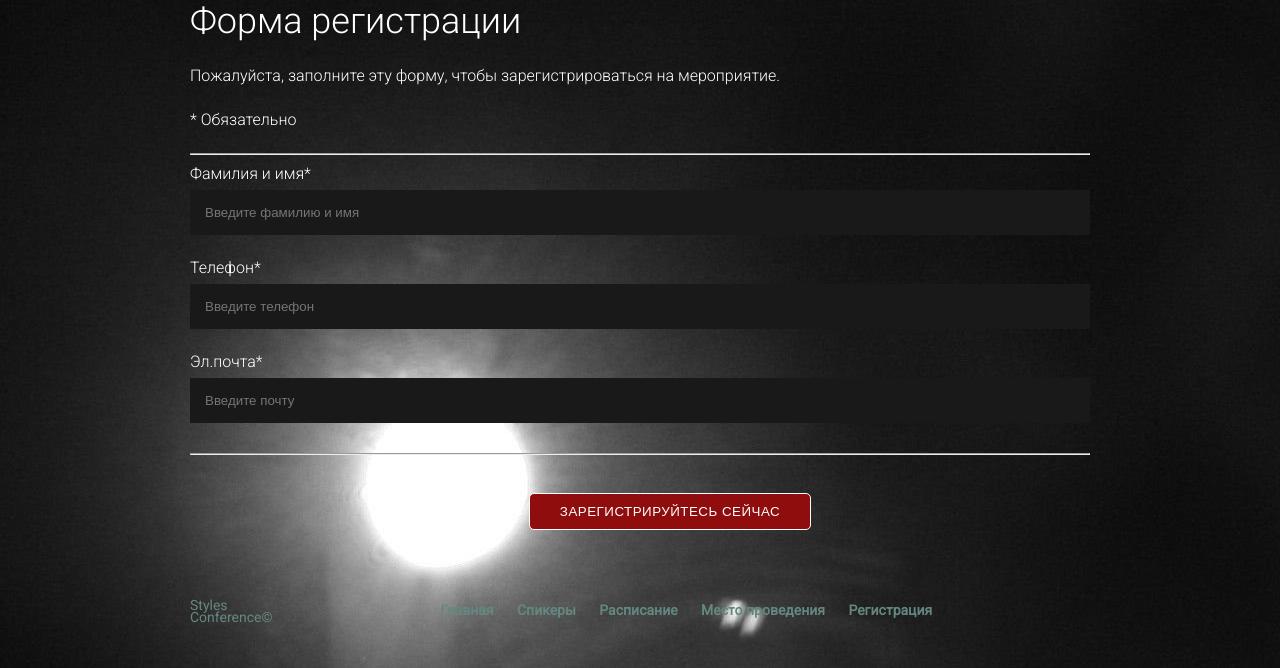
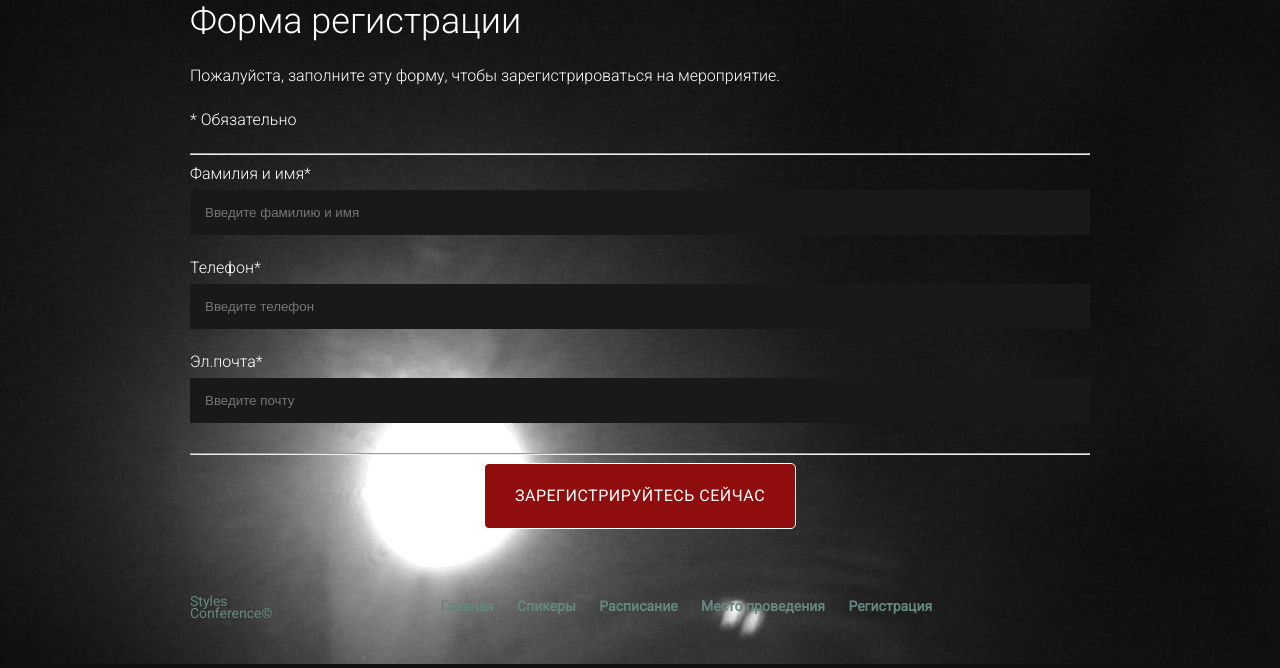
Before and after one commit to danzillo/dreamTeam, a PHP site: page /register in a window 1280 px wide. Shown: the part 247-915 px from the top of the page. Run offline with PHP 8.4, Linux system fonts and the light colour scheme.

Commit message:
кнопочка gotovaya

```diff
--- a/application/views/register_template_view.php
+++ b/application/views/register_template_view.php
@@ -67,7 +67,9 @@ family=Roboto:400,300,100&subset=cyrillic,latin">
     </div>
     <br class="clearfix"/>
 </div>
-
+<!--<section class="hero container js3 _anim-items animnh">
+    <a class="btn btn-alt" type="submit"">Зарегистрируйтесь сейчас</a>
+</section>-->
 
 <footer class="primary-footer container group">
     <small class="logosm">Styles<br>Conference&copy;</small>
--- a/application/views/register_view.php
+++ b/application/views/register_view.php
@@ -1,3 +1,4 @@
+
 <section class="register1">
     <style>
         * {
@@ -36,12 +37,80 @@
             width: 100%;
             opacity: 0.9;
             border-radius: 10px
+
+        }
+
+        .registerButton{
+            margin: 0;
+            padding: 0;
+            border: 0;
+            font: inherit;
+            vertical-align: baseline;
+            scroll-behavior: smooth;
+            border-bottom: 1px solid #dfe2e5;
+            text-decoration: none;
+            font-weight: bold;
+            text-decoration: none;
+            margin: 0 auto;
+        }
+        .btn {
+
+            border-radius: 5px;
+            color: #fff;
+            cursor: pointer;
+            display: inline-block;
+            font-weight: 400;
+            letter-spacing: .5px;
+            margin: 0;
+            text-transform: uppercase;
+            background: rgb(143, 13, 13);
+            margin-top: 30px;
+            margin: 0 auto;
+        }
+
+        .btn-alt {
+            border: 1px solid #fff;
+            padding: 10px 30px;
+            margin: 0 auto;
+        }
+
+        .btn-alt:hover {
+            background: rgb(78, 6, 6);
+            color: #fff;
+            margin: 0 auto;
         }
 
         .registerbtn:hover {
             opacity: 1;
         }
+        .registerButton{
+            margin: 0;
+            padding: 0;
+            border: 0;
+            font: inherit;
+            vertical-align: baseline;
+            scroll-behavior: smooth;
+            border-bottom: 1px solid #dfe2e5;
+            text-decoration: none;
+            font-weight: bold;
+            text-decoration: none;
+            margin: 0 auto;
+        }
+        .knopka{
+            background: transparent;
+            border: none !important;
+            margin: 0;
+            padding: 0;
+            border: 0;
+            font: inherit;
+            vertical-align: baseline;
+            scroll-behavior: smooth;
 
+            text-decoration: none;
+
+            text-decoration: none;
+            margin: 0 auto;
+        }
     </style>
 
     <body>
@@ -62,14 +131,16 @@
             <label for="mail"><b style="color:white ">Эл.почта*</b></label>
             <input type="text" placeholder="Введите почту" name="mail" required>
             <hr>
-            <section class="hero container js3 _anim-items animnh">
-                <button class="btn btn-alt a" type="submit"">Зарегистрируйтесь сейчас</button>
-            </section>
+
             <!--<button type="submit" class="registerbtn">Зарегистрировать</button>-->
         </div>
 
         <div class="container signin">
+
         </div>
+        <section class="hero container js3 _anim-items animnh">
+            <a class="btn btn-alt " ><button class="btn btn-alt knopka">Зарегистрируйтесь сейчас</button></a>
+        </section>
     </form>
 
     </body>
--- a/assets/stylesheets/main.css
+++ b/assets/stylesheets/main.css
@@ -668,12 +668,3 @@ p a {
 .text{
     font-size: 15px;
 }
-
-.registerButton{
-    margin: 0;
-    padding: 0;
-    border: 0;
-    font: inherit;
-    vertical-align: baseline;
-    scroll-behavior: smooth;
-}
```
